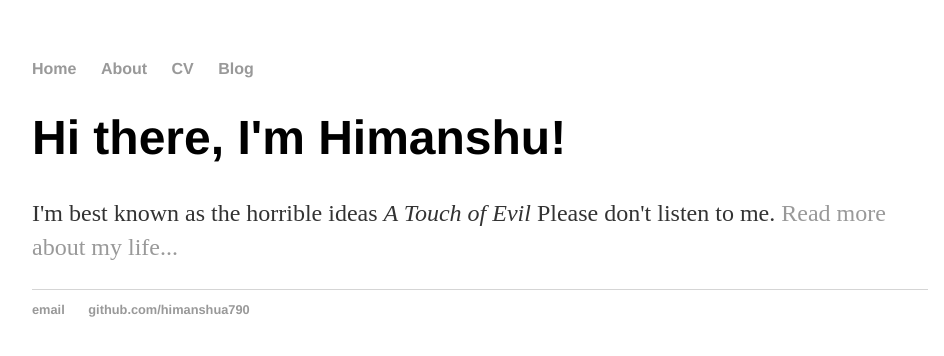
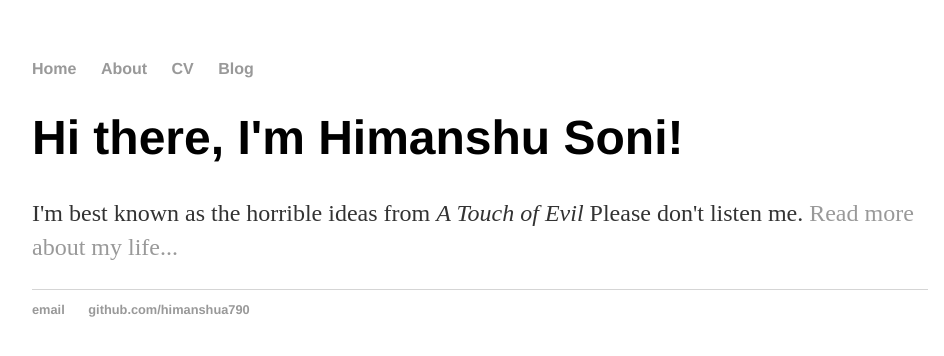
Before and after one commit to himanshua790/himanshu.soni.github.io, a Jekyll site: the page built from index.html, in a window 1280 px wide. Shown: the top 356 px of the page, without its empty margins (160-1104 px from the left). Built offline with Jekyll 4.4.1, drawn with Linux system fonts in a browser that asks for light colours.

Commit message:
Update index.html

```diff
--- a/index.html
+++ b/index.html
@@ -1,30 +1,8 @@
-<!DOCTYPE html>
-<html>
-	<head>
-		<title>Himanshu Soni, Fullstack Developer</title>
-		<link rel="stylesheet" type="text/css" href="/css/main.css">
-	</head>
-	<body>
-		<nav>
-    		<ul>
-        		<li><a href="/">Home</a></li>
-	        	<li><a href="/about">About</a></li>
-        		<li><a href="/cv">CV</a></li>
-        		<li><a href="/blog">Blog</a></li>
-    		</ul>
-		</nav>
-
-		<div class="container">
-    		<div class="blurb">
-        		<h1>Hi there, I'm Himanshu!</h1>
-				<p>I'm best known as the horrible ideas <em>A Touch of Evil</em> Please don't listen to me. <a href="/about">Read more about my life...</a></p>
-    		</div><!-- /.blurb -->
-		</div><!-- /.container -->
-		<footer>
-    		<ul>
-        		<li><a href="mailto:himanshua790@gmail.com">email</a></li>
-        		<li><a href="https://github.com/himanshua790">github.com/himanshua790</a></li>
-			</ul>
-		</footer>
-	</body>
-</html>
+---
+layout: default
+title: Hank Quinlan, Horrible Cop
+---
+<div class="blurb">
+	<h1>Hi there, I'm Himanshu Soni!</h1>
+	<p>I'm best known as the horrible ideas from <em>A Touch of Evil</em> Please don't listen me. <a href="/about">Read more about my life...</a></p>
+</div><!-- /.blurb -->
```
